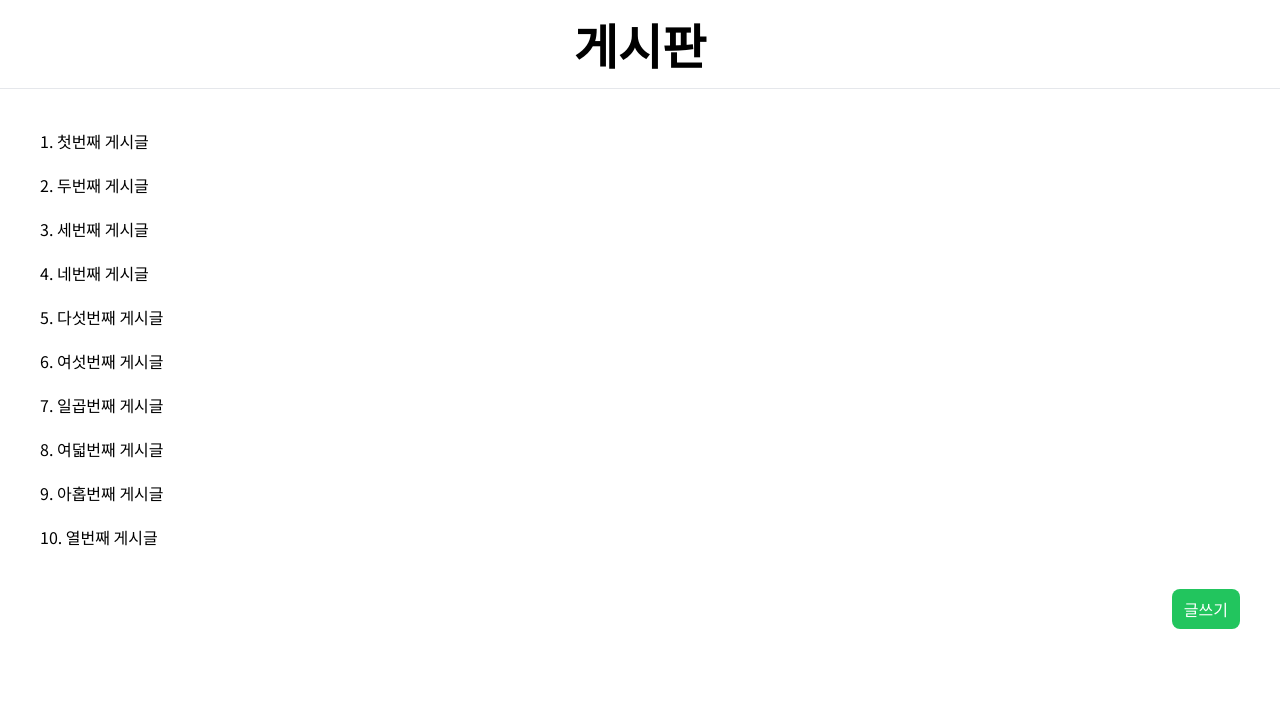
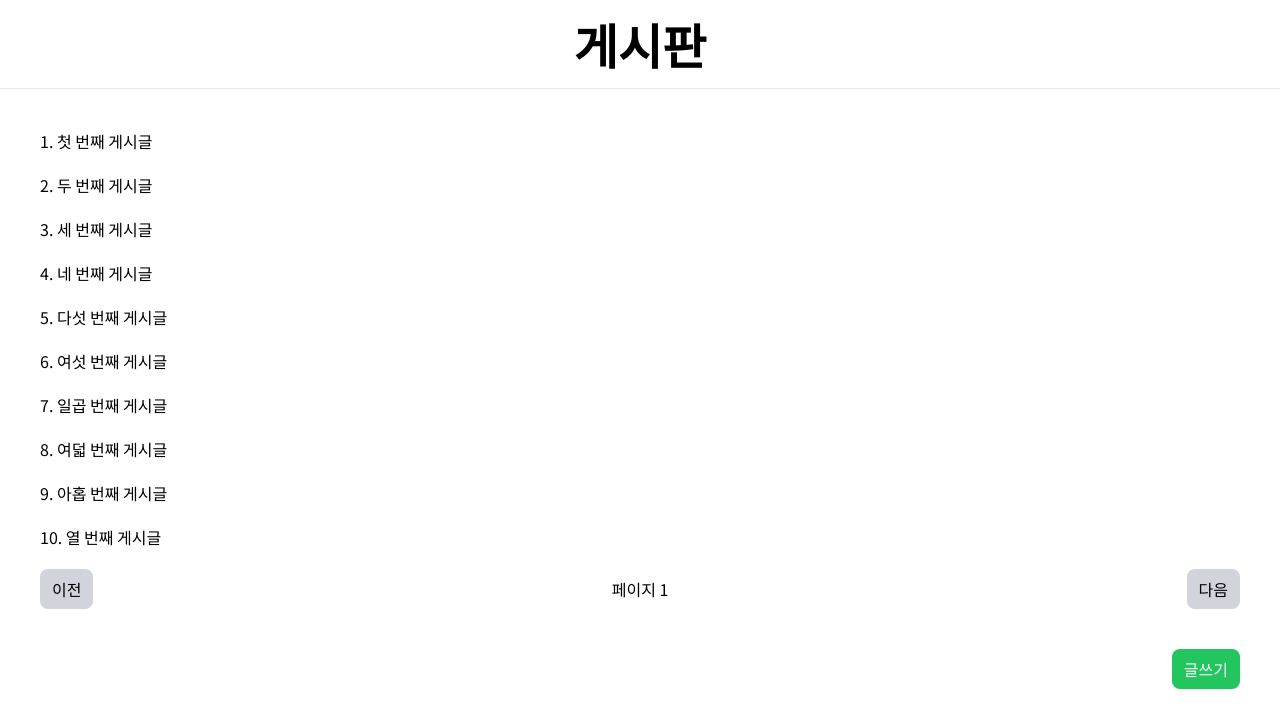
Before and after one commit to syoee/Board, a Vue app: page / in a window 1280 px wide. Shown: the top 728 px of the page. Built offline with nearby package versions, Linux system fonts and the light colour scheme.

Commit message:
ADD: pagination

```diff
--- a/src/utils/navigation.js
+++ b/src/utils/navigation.js
@@ -1,5 +1,5 @@
-export function goBoard(router) {
-	router.push("/board");
+export function goBoard(router, postId) {
+	router.push(`/board/${postId}`);
 }
 
 export function goPost(router) {
--- a/src/views/HomePage.vue
+++ b/src/views/HomePage.vue
@@ -2,66 +2,31 @@
 	<div class="m-10">
 		<ul class="grid grid-flow-row gap-5">
 			<li
-				@click="goBoard"
+				v-for="post in paginatedPosts"
+				:key="post.id"
+				@click="goBoard(post.id)"
 				class="cursor-pointer hover:underline hover:underline-offset-4"
 			>
-				1. 첫번째 게시글
-			</li>
-			<li
-				@click="goBoard"
-				class="cursor-pointer hover:underline hover:underline-offset-4"
-			>
-				2. 두번째 게시글
-			</li>
-			<li
-				@click="goBoard"
-				class="cursor-pointer hover:underline hover:underline-offset-4"
-			>
-				3. 세번째 게시글
-			</li>
-			<li
-				@click="goBoard"
-				class="cursor-pointer hover:underline hover:underline-offset-4"
-			>
-				4. 네번째 게시글
-			</li>
-			<li
-				@click="goBoard"
-				class="cursor-pointer hover:underline hover:underline-offset-4"
-			>
-				5. 다섯번째 게시글
-			</li>
-			<li
-				@click="goBoard"
-				class="cursor-pointer hover:underline hover:underline-offset-4"
-			>
-				6. 여섯번째 게시글
-			</li>
-			<li
-				@click="goBoard"
-				class="cursor-pointer hover:underline hover:underline-offset-4"
-			>
-				7. 일곱번째 게시글
-			</li>
-			<li
-				@click="goBoard"
-				class="cursor-pointer hover:underline hover:underline-offset-4"
-			>
-				8. 여덟번째 게시글
-			</li>
-			<li
-				@click="goBoard"
-				class="cursor-pointer hover:underline hover:underline-offset-4"
-			>
-				9. 아홉번째 게시글
-			</li>
-			<li
-				@click="goBoard"
-				class="cursor-pointer hover:underline hover:underline-offset-4"
-			>
-				10. 열번째 게시글
+				{{ post.id }}. {{ post.title }}
 			</li>
 		</ul>
+		<div class="flex justify-between items-center mt-5">
+			<button
+				@click="prevPage"
+				:disabled="currentPage === 1"
+				class="px-3 py-2 bg-gray-300 text-black rounded-lg"
+			>
+				이전
+			</button>
+			<span>페이지 {{ currentPage }}</span>
+			<button
+				@click="nextPage"
+				:disabled="currentPage === totalPages"
+				class="px-3 py-2 bg-gray-300 text-black rounded-lg"
+			>
+				다음
+			</button>
+		</div>
 	</div>
 	<div class="flex justify-end mr-10">
 		<button
@@ -78,13 +43,58 @@ import { goBoard, goPost } from "@/utils/navigation";
 
 export default {
 	name: "HomePage",
+	data() {
+		return {
+			posts: [
+				{ id: 1, title: "첫 번째 게시글" },
+				{ id: 2, title: "두 번째 게시글" },
+				{ id: 3, title: "세 번째 게시글" },
+				{ id: 4, title: "네 번째 게시글" },
+				{ id: 5, title: "다섯 번째 게시글" },
+				{ id: 6, title: "여섯 번째 게시글" },
+				{ id: 7, title: "일곱 번째 게시글" },
+				{ id: 8, title: "여덟 번째 게시글" },
+				{ id: 9, title: "아홉 번째 게시글" },
+				{ id: 10, title: "열 번째 게시글" },
+				{ id: 11, title: "열한 번째 게시글" },
+				{ id: 12, title: "열두 번째 게시글" },
+				{ id: 13, title: "열세 번째 게시글" },
+				{ id: 14, title: "열네 번째 게시글" },
+				{ id: 15, title: "열다섯 번째 게시글" },
+				{ id: 16, title: "열여섯 번째 게시글" },
+				{ id: 17, title: "열일곱 번째 게시글" },
+			],
+			currentPage: 1,
+			postsPerPage: 10,
+		};
+	},
+	computed: {
+		totalPages() {
+			return Math.ceil(this.posts.length / this.postsPerPage);
+		},
+		paginatedPosts() {
+			const start = (this.currentPage - 1) * this.postsPerPage;
+			const end = start + this.postsPerPage;
+			return this.posts.slice(start, end);
+		},
+	},
 	methods: {
-		goBoard() {
-			goBoard(this.$router);
+		goBoard(postId) {
+			goBoard(this.$router, postId);
 		},
 		goPost() {
 			goPost(this.$router);
 		},
+		nextPage() {
+			if (this.currentPage < this.totalPages) {
+				this.currentPage++;
+			}
+		},
+		prevPage() {
+			if (this.currentPage > 1) {
+				this.currentPage--;
+			}
+		},
 	},
 };
 </script>
```
